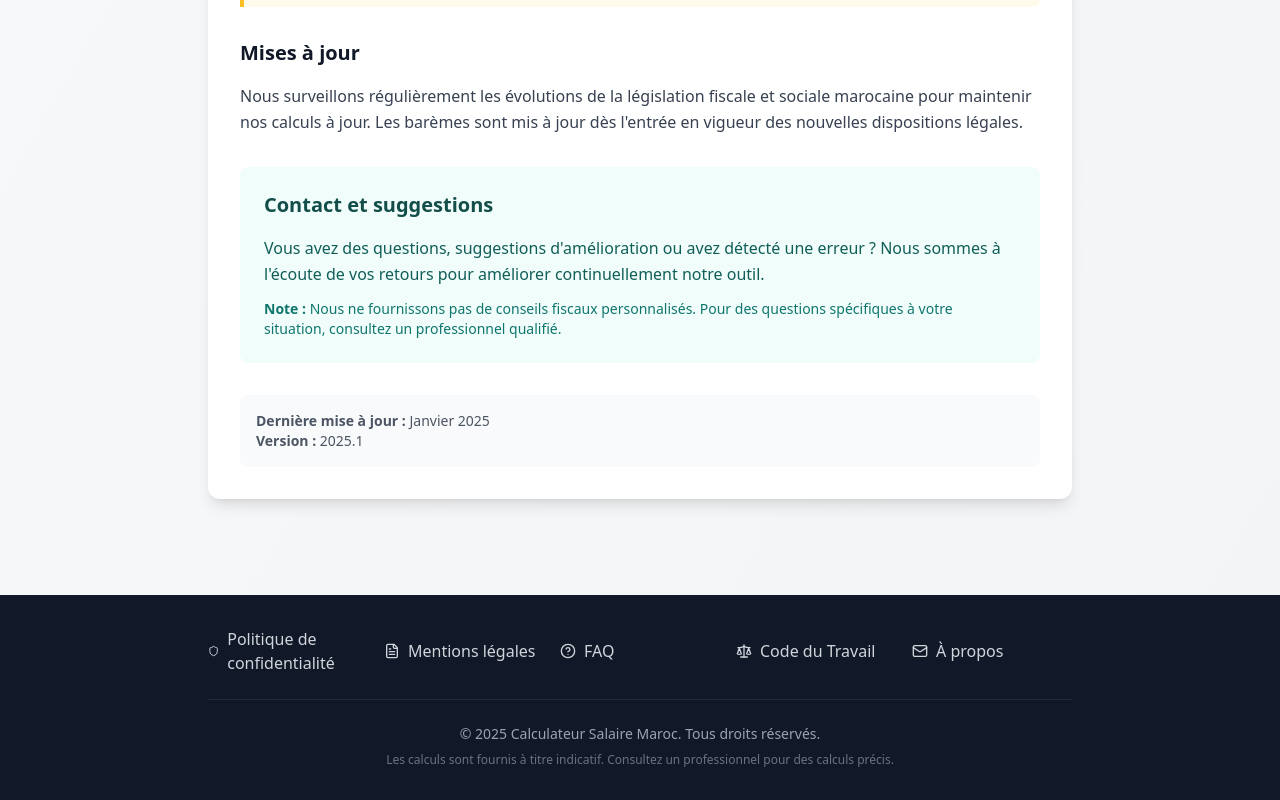
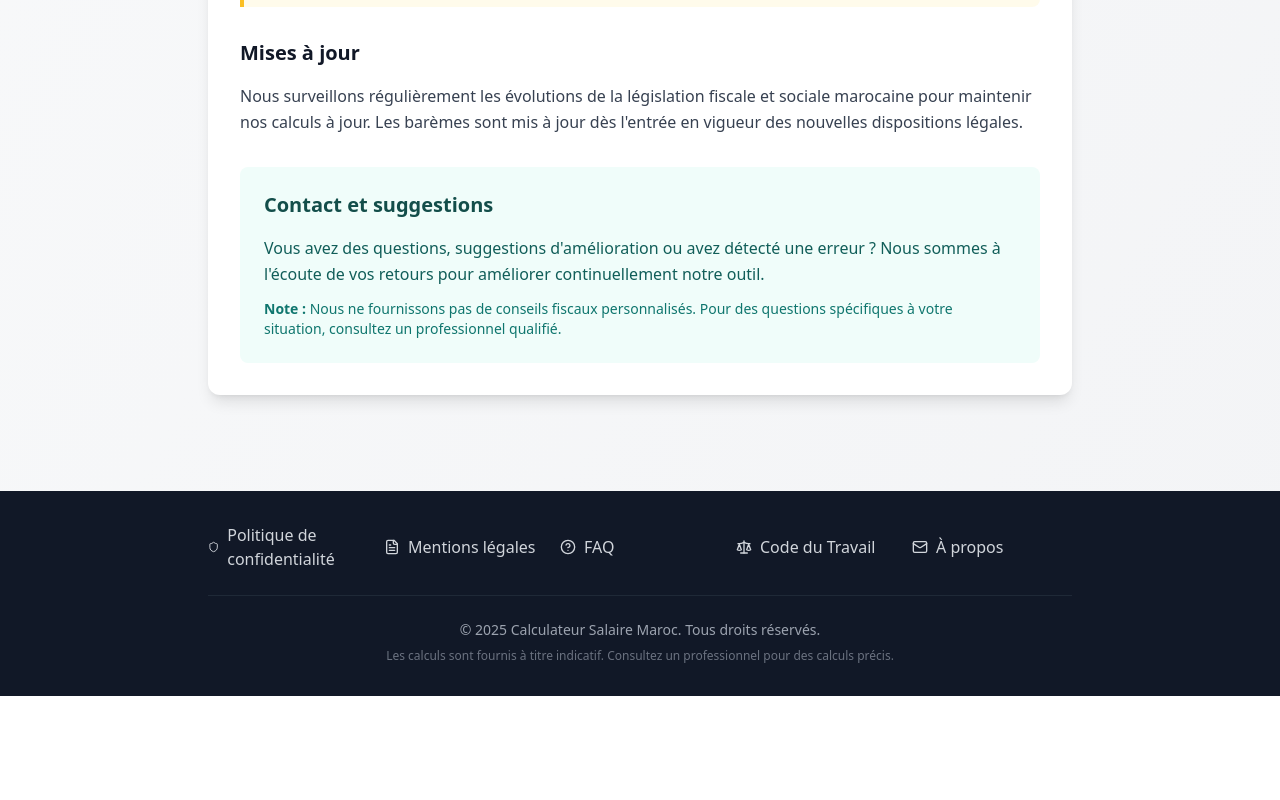
Before and after one commit to sbendhiba/salarynet, a Next.js app: page /a-propos in a window 1280 px wide. Shown: the part 1412-2212 px from the top of the page. After the commit the page ends 2108 px from the top, so only its background shows below. Built offline with nearby package versions, Linux system fonts and the light colour scheme.

Commit message:
remove lorem text

```diff
--- a/src/app/a-propos/page.tsx
+++ b/src/app/a-propos/page.tsx
@@ -139,13 +139,6 @@ export default function APropos() {
                 Pour des questions spécifiques à votre situation, consultez un professionnel qualifié.
               </p>
             </section>
-
-            <div className="bg-gray-50 p-4 rounded-lg mt-8">
-              <p className="text-sm text-gray-600">
-                <strong>Dernière mise à jour :</strong> Janvier 2025<br />
-                <strong>Version :</strong> 2025.1
-              </p>
-            </div>
           </div>
         </div>
       </main>
```
